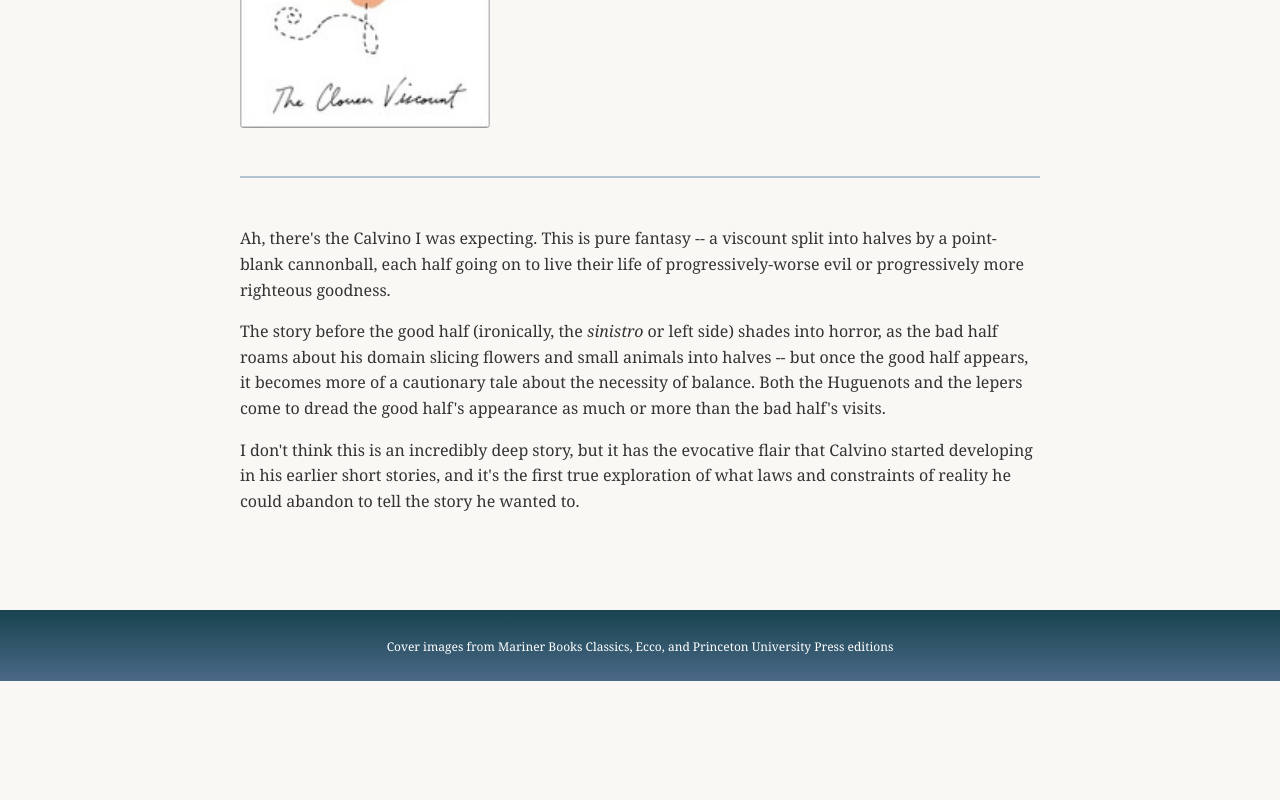
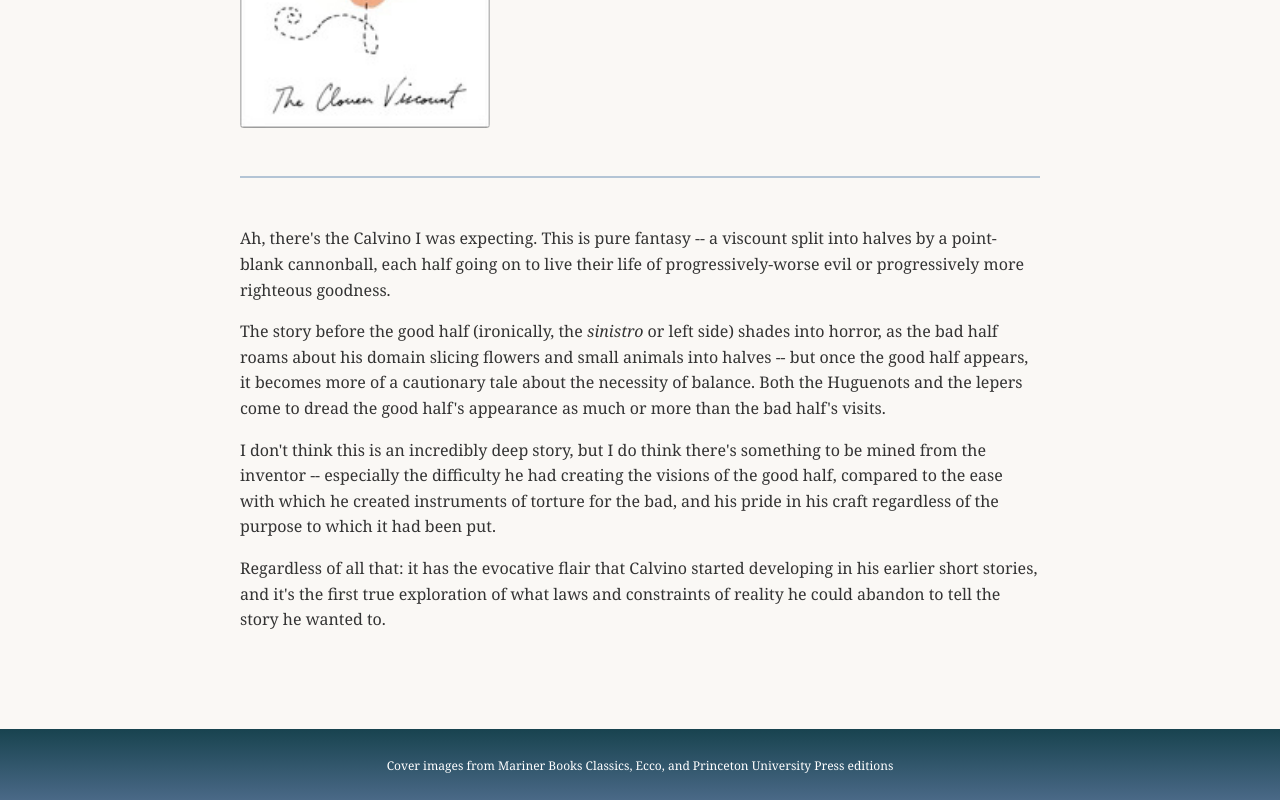
Before and after one commit to bscofield/year-of-calvino, a plain HTML site: page works/the-cloven-viscount.html in a window 1280 px wide. Shown: the part 428-1228 px from the top of the page. Before the commit the page ends 1109 px from the top, so only its background shows below. Drawn offline with Linux system fonts and the light colour scheme.

Commit message:
Update review

```diff
--- a/works/the-cloven-viscount.html
+++ b/works/the-cloven-viscount.html
@@ -48,9 +48,14 @@
             appears, it becomes more of a cautionary tale about the necessity of balance. Both the Huguenots and the
             lepers come to dread the good half's appearance as much or more than the bad half's visits.</p>
 
-          <p>I don't think this is an incredibly deep story, but it has the evocative flair that Calvino started
-            developing in his earlier short stories, and it's the first true exploration of what laws and constraints of
-            reality he could abandon to tell the story he wanted to.</p>
+          <p>I don't think this is an incredibly deep story, but I do think there's something to be mined from the
+            inventor -- especially the difficulty he had creating the visions of the good half, compared to the ease
+            with which he created instruments of torture for the bad, and his pride in his craft regardless of the
+            purpose to which it had been put.</p>
+
+          <p>Regardless of all that: it has the evocative flair that Calvino started developing in his earlier short
+            stories, and it's the first true exploration of what laws and constraints of reality he could abandon to
+            tell the story he wanted to.</p>
         </div>
       </section>
     </article>
```
